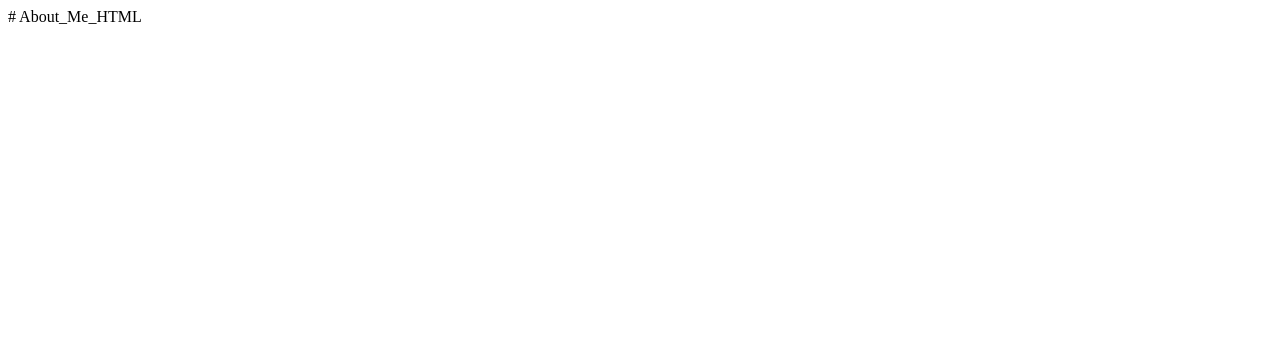
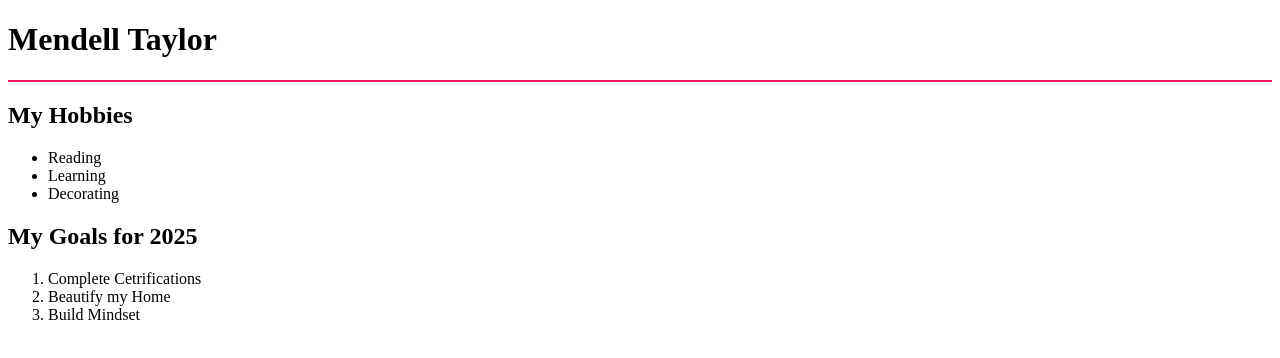
Before and after one commit to menmtayl/About_Me_HTML, a plain HTML site: page Index.html in a window 1280 px wide. Drawn offline with Linux system fonts and the light colour scheme.

Commit message:
updated code and recommiting

```diff
--- a/Index.html
+++ b/Index.html
@@ -1 +1,25 @@
-# About_Me_HTML
+<!DOCTYPE html>
+<html lang="en">
+<head>
+    <link rel="stylesheet" href="style.css" />
+    <meta charset="UTF-8">
+    <meta name="viewport" content="width=device-width, initial-scale=1.0">
+    <title>About Me</title>
+</head>
+<body>
+    <h1>Mendell Taylor</h1>
+        <hr>
+    <h2>My Hobbies</h2>
+    <ul>
+     <li>Reading</li>
+     <li>Learning</li>
+     <li>Decorating</li>
+    </ul>
+    <h2>My Goals for 2025</h2>
+    <ol>
+        <li>Complete Cetrifications</li>
+        <li>Beautify my Home</li>
+        <li>Build Mindset</li>
+    </ol>
+</body>
+</html>
--- a/style.css
+++ b/style.css
@@ -0,0 +1,4 @@
+hr   {height: 2px;
+    background-color: #ed1d61;
+    border:none
+}
```
